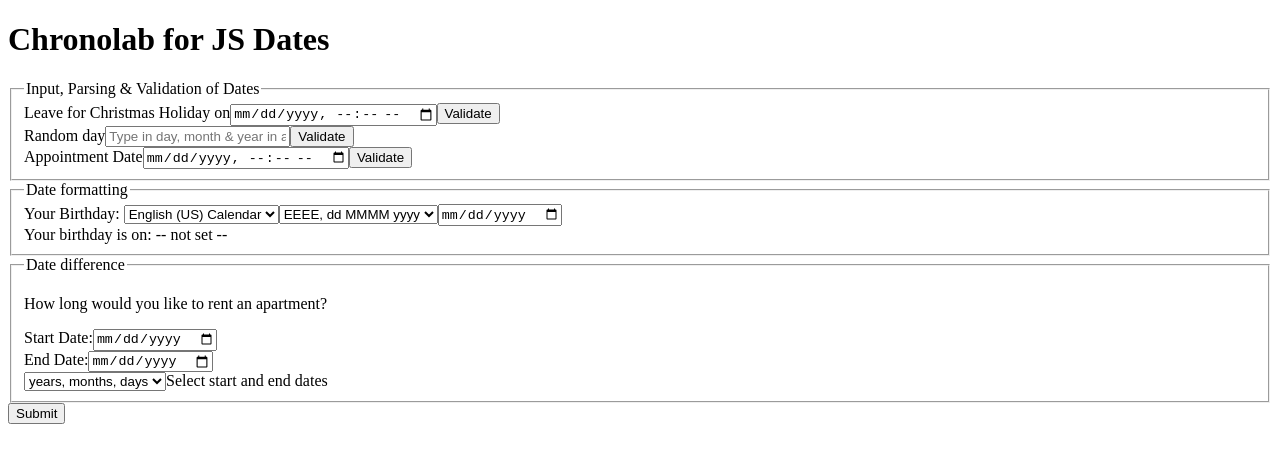
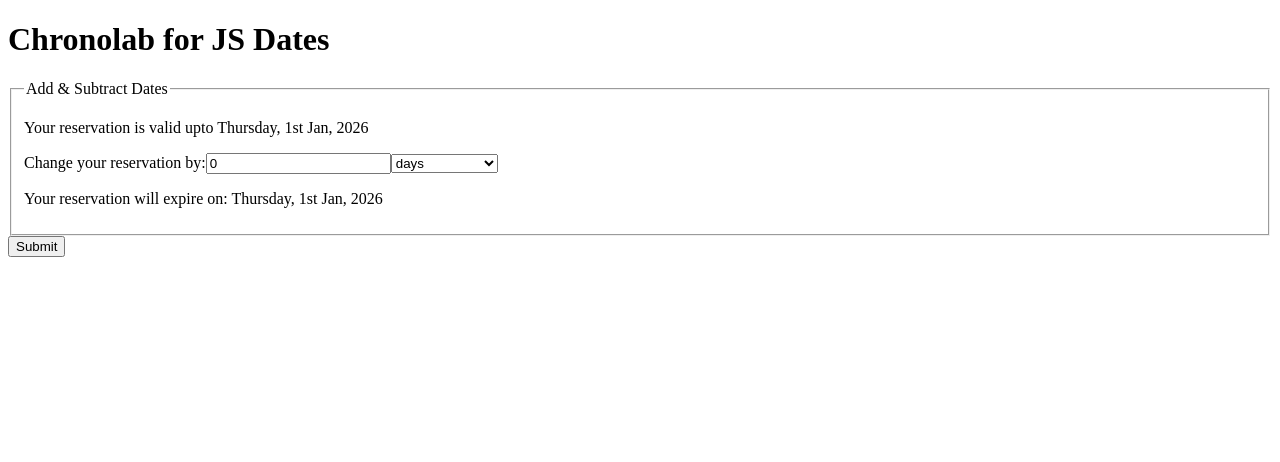
Before and after one commit to Rinidh/chronolab-date, a React (Vite) app: page / in a window 1280 px wide. Shown: the top 462 px of the page. Built offline with nearby package versions, Linux system fonts and the light colour scheme.

Commit message:
feat: add inputs to add/subtract a date value by days, business days, weeks or months

```diff
--- a/src/App.jsx
+++ b/src/App.jsx
@@ -3,6 +3,7 @@ import { DateFormatting } from "./components/DateFormatting";
 import { InputParsingValidation } from "./components/InputParsingValidation";
 import { DateDifference } from "./components/DateDifference";
 import "./App.css";
+import { AddSubtractDate } from "./components/AddSubtractDate";
 
 function App() {
   const methods = useForm({
@@ -13,6 +14,8 @@ function App() {
       birthday: null,
       locale: "en-US",
       rentDuration: { startDate: null, endDate: null },
+      initialReservationDate: new Date("2026-01-01"),
+      reservationExtension: { value: 0, unit: "days" },
     },
   });
 
@@ -26,9 +29,10 @@ function App() {
       <h1>Chronolab for JS Dates</h1>
       <main>
         <form onSubmit={methods.handleSubmit(onSubmit, onError)}>
-          <InputParsingValidation methods={methods} />
-          <DateFormatting methods={methods} />
-          <DateDifference methods={methods} />
+          {/* <InputParsingValidation methods={methods} /> */}
+          {/* <DateFormatting methods={methods} /> */}
+          {/* <DateDifference methods={methods} /> */}
+          <AddSubtractDate methods={methods} />
           <input type="submit" />
         </form>
       </main>
--- /dev/null
+++ b/src/components/AddSubtractDate.jsx
@@ -0,0 +1,70 @@
+import React from "react";
+import {
+  addBusinessDays,
+  addDays,
+  addMonths,
+  addWeeks,
+  format,
+} from "date-fns";
+import { useWatch } from "react-hook-form";
+
+export const AddSubtractDate = ({ methods }) => {
+  const { register, control, getValues } = methods;
+  const initialReservationDate = getValues("initialReservationDate");
+  const [newDate, setNewDate] = React.useState(initialReservationDate);
+
+  const { value = 0, unit = "days" } = useWatch({
+    control,
+    name: "reservationExtension",
+  });
+
+  React.useEffect(() => {
+    setNewDate(() => {
+      switch (unit) {
+        case "days":
+          return addDays(initialReservationDate, value);
+        case "businessDays":
+          return addBusinessDays(initialReservationDate, value);
+        case "weeks":
+          return addWeeks(initialReservationDate, value);
+        case "months":
+          return addMonths(initialReservationDate, value);
+        default:
+          break;
+      }
+    });
+  }, [unit, value, initialReservationDate]);
+
+  return (
+    <fieldset>
+      <legend>Add & Subtract Dates</legend>
+
+      <div>
+        <p>
+          Your reservation is valid upto{" "}
+          <span>{format(initialReservationDate, "EEEE, do MMM, yyyy")}</span>
+        </p>
+        <span>Change your reservation by:</span>
+        <input
+          type="number"
+          inputMode="numeric"
+          pattern="\d*" // to prevent decimal inputs
+          {...register("reservationExtension.value", {
+            valueAsNumber: true,
+          })}
+        />
+        <select {...register("reservationExtension.unit")}>
+          <option value="days">days</option>
+          <option value="businessDays">business days</option>
+          <option value="weeks">weeks</option>
+          <option value="months">months</option>
+        </select>
+
+        <p>
+          Your reservation will expire on:{" "}
+          <span>{format(newDate, "EEEE, do MMM, yyyy")}</span>
+        </p>
+      </div>
+    </fieldset>
+  );
+};
```
